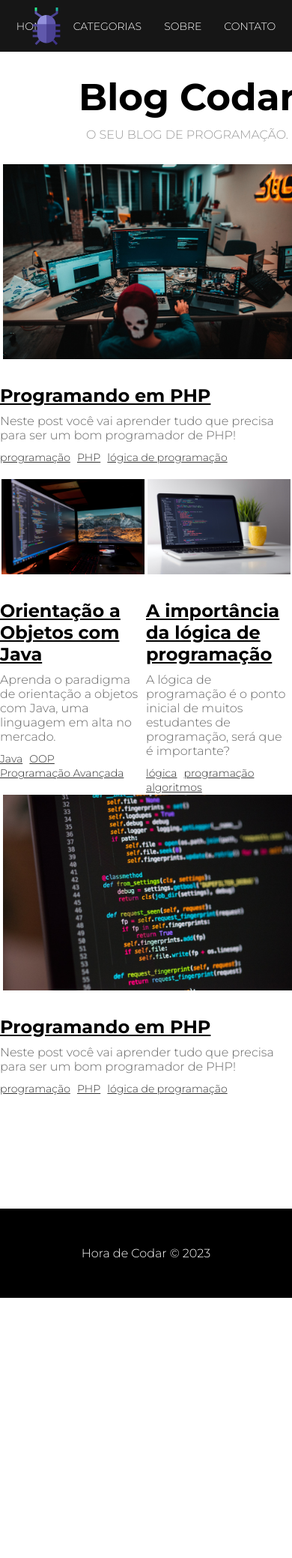
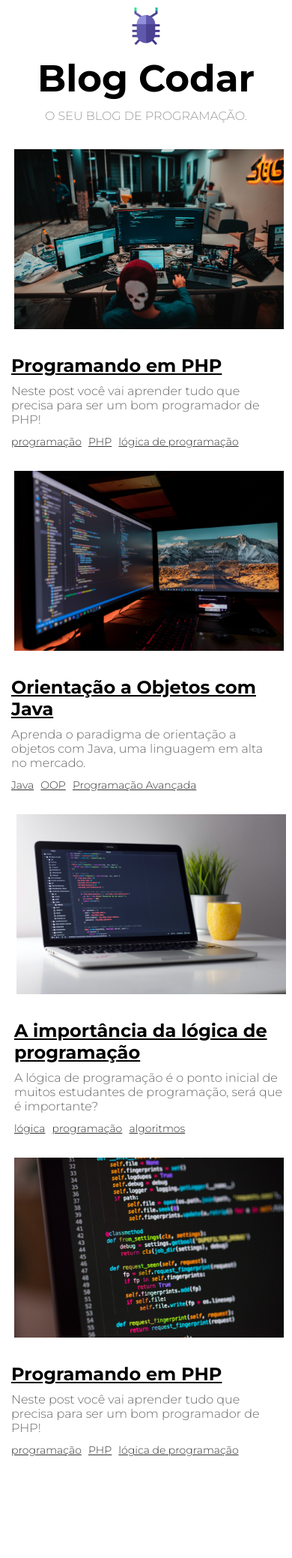
Before and after one commit to viniciuslemos93/blog, a PHP site: page / in a window 390 px wide; the page is wider, and only the part inside the window is pictured. Shown: the top 2078 px of that part at 75% size. Before the commit the page ends 1731 px from the top of that part, so only its background shows below. Run offline with PHP 8.4, Linux system fonts and the light colour scheme.

Commit message:
style: Deixado a aplicação responsiva para mobile

```diff
--- a/style/styles.css
+++ b/style/styles.css
@@ -207,3 +207,49 @@ footer {
     color: #fff;
     padding: 50px 0;
 }
+
+/* MOOBILE */
+@media (max-width: 480px) {
+
+    /* HOME */
+    header {
+        width: 100%;
+    }
+    #logo {
+        display: block;
+        position: relative;
+        margin: 0 auto;
+        left: 0;
+        width: 50px;
+    }
+
+    #navbar {
+        display: none;
+    }
+
+    #title-container {
+        min-width: 100%;
+        margin-top: 20px;
+    }
+
+    #posts-container {
+        margin-top: 20px;
+    }
+
+    .post-box {
+        flex: 100% 1 0;
+        padding: 15px;
+        margin: 0;
+    }
+
+    /* POST */
+    #post-container {
+        grid-template-columns: 100%;
+        padding: 15px;
+        grid-template-areas: "main" "sidebar";
+    }
+
+    .img-container img {
+        width: 100%;
+    }
+}
```
